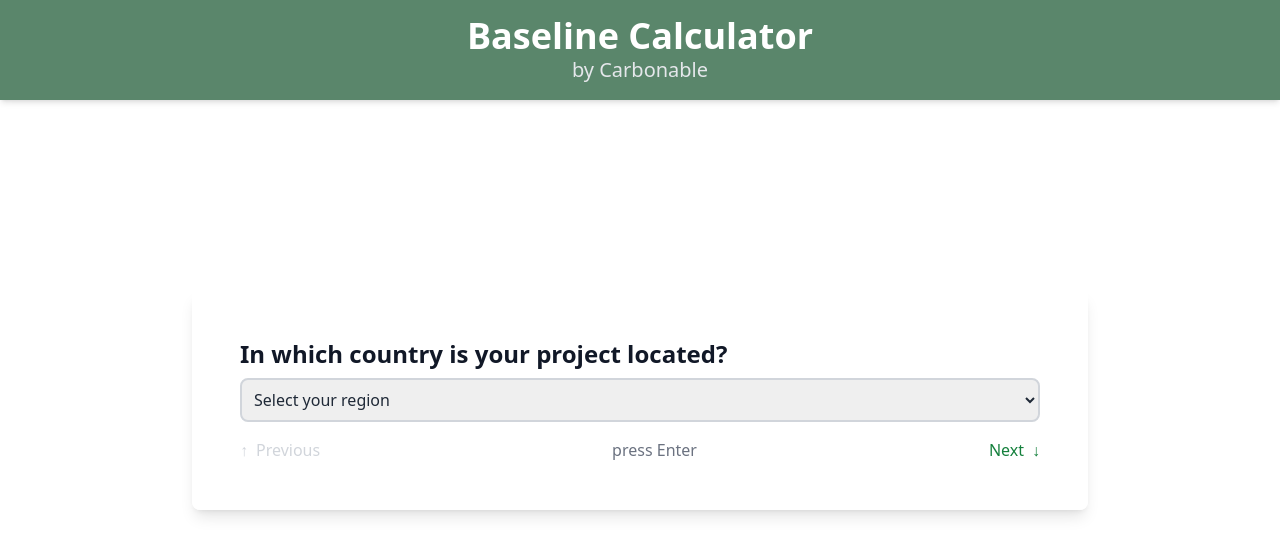
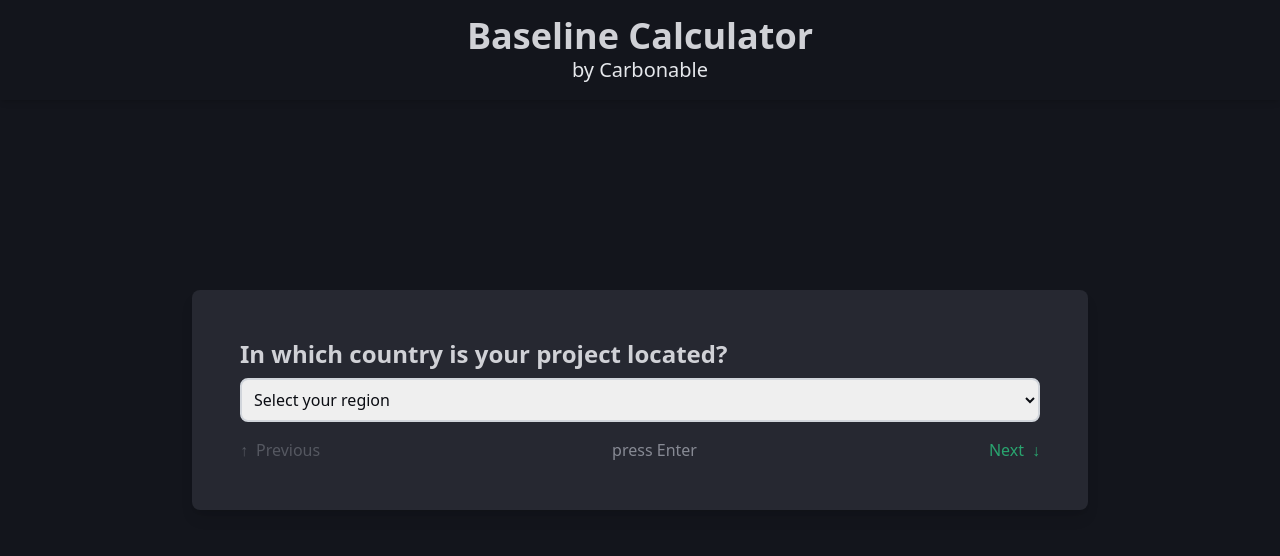
Before and after one commit to carbonable-labs/baseline-front, a Next.js app: page /form in a window 1280 px wide. Shown: the top 556 px of the page. Built offline with nearby package versions, Linux system fonts and the light colour scheme.

Commit message:
feat: apply carbonable style

```diff
--- a/src/app/form/FormPage.tsx
+++ b/src/app/form/FormPage.tsx
@@ -201,16 +201,16 @@ const FormPage = () => {
   const complementaryInfo = (questionId: number) => {
     switch (questionId) {
       case 1:
-        return <p>This will help us determine the appropriate biomass data for your region.</p>;
+        return <p className='text-neutral-300 text-sm pt-8'>This will help us determine the appropriate biomass data for your region.</p>;
       case 3:
         return (
           <div>
-            <p>Tree crown cover refers to the area of ground shaded by the canopy of trees when viewed from above.</p>
+            <p className='text-neutral-300 text-sm pt-8'>Tree crown cover refers to the area of ground shaded by the canopy of trees when viewed from above.</p>
             {/* <img src="/crown-cover-tree.jpg" alt="Tree Cover" /> */}
           </div>
         );
       case 4:
-        return <p>Shrub crown cover refers to the area of ground shaded by the canopy of shrubs when viewed from above.</p>
+        return <p className='text-neutral-300 text-sm pt-8'>Shrub crown cover refers to the area of ground shaded by the canopy of shrubs when viewed from above.</p>
 
       default:
         return
@@ -219,25 +219,24 @@ const FormPage = () => {
 
   return (
     <div className={`min-h-screen flex flex-col items-center justify-center bg-cover bg-center p-4 transition-opacity duration-1000 ${fadeIn ? 'opacity-100' : 'opacity-0'}`} >
-      <header className="fixed top-0 left-0 w-full bg-green-900 bg-opacity-70 shadow-md z-10">
+      <header className="fixed top-0 left-0 w-full bg-opacity-70 shadow-md z-10">
         <div className="text-center p-4">
           <Link href="/">
-            <span className="text-4xl font-bold text-white hover:underline cursor-pointer">Baseline Calculator</span>
+            <span className="text-4xl font-bold text-neutral-100 hover:underline cursor-pointer">Baseline Calculator</span>
           </Link>
           <p className="text-xl text-gray-200">by Carbonable</p>
         </div>
       </header>
 
       {!showResult ? (
-        <div className={`grid ${complementaryInfo(currentQuestion) ? 'grid-cols-5' : 'grid-cols-5'} bg-white p-12 rounded-lg w-full max-w-4xl relative overflow-hidden border-transparent shadow-lg bg-opacity-80`}>
+        <div className={`grid ${complementaryInfo(currentQuestion) ? 'grid-cols-5' : 'grid-cols-5'} bg-neutral-600 p-12 rounded-lg w-full max-w-4xl relative overflow-hidden border-transparent shadow-lg bg-opacity-80`}>
           <div className={`inset-0 ${complementaryInfo(currentQuestion) ? 'col-span-3' : 'col-span-5'} ${animating ? 'slide-down' : 'slide-active'}`}>
-            <h2 className="text-2xl font-semibold mb-2 text-gray-900">{questions[currentQuestion].question}</h2>
-            {/* <p className="text-gray-500 mb-4">Put zero if you don't have it</p> */}
+            <h2 className="text-2xl font-semibold mb-2 text-neutral-100">{questions[currentQuestion].question}</h2>
             {questions[currentQuestion].type === 'select' ? (
               <select
                 value={answers[currentQuestion]}
                 onChange={handleChange}
-                className="border-2 border-gray-300 p-2 mb-4 w-full rounded-lg focus:outline-none focus:border-blue-500 text-gray-800"
+                className="border-2 border-gray-300 p-2 mb-4 w-full rounded-lg focus:outline-none focus:border-white text-neutral-900"
               >
                 <option value="">Select your region</option>
                 {questions[currentQuestion].options?.map((option) => (
@@ -248,14 +247,14 @@ const FormPage = () => {
               </select>
             ) : questions[currentQuestion].type === 'information' ? (
               <div>
-                <p className="text-gray-800 mb-4">{questions[currentQuestion].info}</p>
+                <p className="text-neutral-300 text-sm mb-4">{questions[currentQuestion].info}</p>
               </div>
             ) : (
               <input
                 type={questions[currentQuestion].type}
                 value={answers[currentQuestion]}
                 onChange={handleChange}
-                className="border-2 border-gray-300 p-2 mb-4 w-full rounded-lg focus:outline-none focus:border-blue-500 text-gray-800"
+                className="border-2 border-gray-300 p-2 mb-4 w-full rounded-lg focus:outline-none focus:border-white text-neutral-900"
                 placeholder="Type your answer here..."
               />
             )}
@@ -264,22 +263,22 @@ const FormPage = () => {
               <button
                 onClick={handlePrevious}
                 disabled={currentQuestion === 0}
-                className="text-green-700 disabled:text-gray-300 flex items-center"
+                className="text-greenish-500 disabled:text-neutral-400 disabled:cursor-not-allowed flex items-center"
               >
                 &uarr; <span className="ml-2">Previous</span>
               </button>
-              {!isLastQuestion && <span className="text-gray-500">press Enter</span>}
+              {!isLastQuestion && <span className="text-neutral-300">press Enter</span>}
               {isLastQuestion ? (
                 <button
                   onClick={handleCalculate}
-                  className="text-2xl font-bold text-green-700"
+                  className="text-2xl font-bold text-greenish-500"
                 >
                   OK
                 </button>
               ) : (
                 <button
                   onClick={handleNext}
-                  className="text-green-700 flex items-center"
+                  className="text-greenish-500 flex items-center"
                 >
                   <span className="mr-2">Next</span> &darr;
                 </button>
@@ -294,18 +293,18 @@ const FormPage = () => {
 
       ) : (
         <div className="text-center">
-          <div className="bg-white p-8 rounded-lg w-full max-w-xl sm:max-w-2xl relative overflow-hidden border-transparent shadow-lg bg-opacity-80">
-            <h2 className="text-4xl font-bold text-green-500 animate-bounce mb-4">
+          <div className="bg-neutral-600 p-8 rounded-lg w-full max-w-xl sm:max-w-2xl relative overflow-hidden border-transparent shadow-lg bg-opacity-80 border border-opacity-50">
+            <h2 className="text-4xl font-bold text-greenish-500 animate-bounce mb-4">
               Result: {formatNumber(result)} tons of CO2
             </h2>
-            <h2 className="text-2xl font-semibold text-gray-800">
+            <h2 className="text-2xl font-semibold text-neutral-50">
               {result > 0 ? 'Great job! 🎉' : 'Please fill in all the fields'}
             </h2>
             {result > 0 && (
-              <h3 className="text-xl text-gray-600 mt-4">
+              <h3 className="text-xl text-neutral-300 mt-4">
                 Here is your proof of computation:
                 <a href="https://sepolia.voyager.online/tx/0x3e774a9ce6afb55fc47c9390776a681f6674162b15cfb9bd6d062df01c823ee"
-                  className="text-green-700 hover:text-green-900 ml-2">
+                  className="text-greenish-600 hover:text-greenish-700 ml-2">
                   View Transaction
                 </a>
               </h3>
@@ -314,7 +313,7 @@ const FormPage = () => {
 
           <button
             onClick={handleRedo}
-            className="mt-8 bg-green-700 text-white px-4 py-2 rounded-lg hover:bg-green-900 transition duration-200"
+            className="mt-8 bg-greenish-500  px-4 py-2 rounded-lg hover:bg-greenish-400 transition duration-200"
           >
             Redo Form
           </button>
--- a/src/app/layout.tsx
+++ b/src/app/layout.tsx
@@ -6,7 +6,9 @@ import { ReactNode } from 'react';
 export default function RootLayout({ children }: { children: ReactNode }) {
   return (
     <html lang="en">
-      <body>{children}</body>
+      <body className='bg-neutral-800 text-neutral-100'>
+        {children}
+      </body>
     </html>
   );
 }
--- a/src/app/page.tsx
+++ b/src/app/page.tsx
@@ -4,9 +4,9 @@ import Link from "next/link";
 export default function Home() {
   return (
     <div className="min-h-screen flex flex-col items-center justify-center bg-cover bg-center p-4" >
-      <header className="text-center mb-8 bg-white bg-opacity-80 w-full max-w-4xl mx-auto py-4 shadow-md rounded-lg">
+      <header className="text-center mb-8 bg-neutral-700 bg-opacity-80 w-full max-w-4xl mx-auto py-4 shadow-md rounded-lg border border-opacityLight-5">
         <Link href="/">
-          <span className="text-4xl font-bold text-green-900 hover:underline cursor-pointer">Baseline Calculator</span>
+          <span className="text-4xl font-bold hover:underline cursor-pointer">Baseline Calculator</span>
         </Link>
         <p className="text-xl text-gray-600">by Carbonable</p>
       </header>
@@ -24,7 +24,7 @@ export default function Home() {
           </div>
           <div className="absolute inset-0 flex items-center justify-center rounded-lg">
             <div className="bg-black bg-opacity-50 p-4 rounded-lg">
-              <span className="text-white text-3xl font-bold">Project Funder</span>
+              <span className="text-white text-3xl font-bold uppercase">Project Funder</span>
             </div>
           </div>
         </Link>
@@ -41,7 +41,7 @@ export default function Home() {
           </div>
           <div className="absolute inset-0 flex items-center justify-center rounded-lg">
             <div className="bg-black bg-opacity-50 p-4 rounded-lg">
-              <span className="text-white text-3xl font-bold">Project Holder</span>
+              <span className="text-white text-3xl font-bold uppercase">Project Holder</span>
             </div>
           </div>
         </Link>
--- a/tailwind.config.ts
+++ b/tailwind.config.ts
@@ -52,6 +52,42 @@ const config = {
           DEFAULT: "hsl(var(--card))",
           foreground: "hsl(var(--card-foreground))",
         },
+        neutral: {
+          100: '#D0D1D6',
+          200: '#A8ABB3',
+          300: '#878A94',
+          400: '#555861',
+          500: '#363840',
+          600: '#2B2E36',
+          700: '#1F2128',
+          800: '#13151C',
+          900: '#0B0D13',
+        },
+        greenish: {
+          100: '#DDF6EB',
+          200: '#BAEED7',
+          300: '#75D9AD',
+          400: '#47C48E',
+          500: '#29A46F',
+          600: '#22875B',
+          700: '#1B6B49',
+          800: '#145136',
+          900: '#0E3725',
+          1000: '#082015',
+        },
+        opacityLight: {
+          5: 'rgba(208, 209, 214, 0.05)',
+          10: 'rgba(208, 209, 214, 0.1)',
+          80: 'rgba(208, 209, 214, 0.8)',
+        },
+        opacityDark: {
+          40: 'rgba(11, 13, 19, 0.4)',
+          50: 'rgba(11, 13, 19, 0.5)',
+          60: 'rgba(11, 13, 19, 0.6)',
+          70: 'rgba(11, 13, 19, 0.7)',
+          80: 'rgba(11, 13, 19, 0.8)',
+          90: 'rgba(11, 13, 19, 0.9)',
+        }
       },
       borderRadius: {
         lg: "var(--radius)",
```
